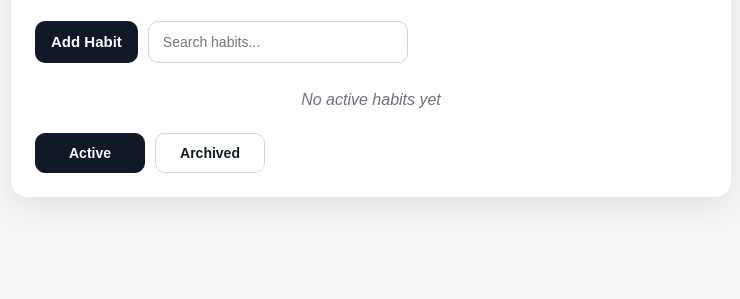
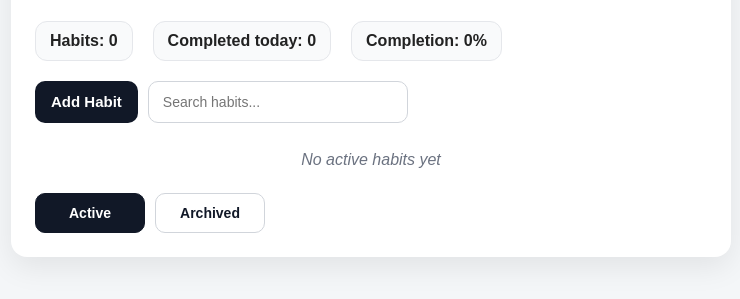
Before and after one commit to Nastia-Pirogova/Habit-Tracker, a website built with Vite: page habit-tracker/index.html in a window 1280 px wide. Shown: the part 123-422 px from the top of the page, without its empty margins (269-1009 px from the left). Built offline with nearby package versions, Linux system fonts and the light colour scheme.

Commit message:
feat: add statistics dashboard for habits

```diff
--- a/habit-tracker/src/styles/main.css
+++ b/habit-tracker/src/styles/main.css
@@ -255,13 +255,30 @@ h1 {
     font-weight: 600;
     transition: 0.2s ease;
 }
+
 .modal-actions button#modal-cancel {
     border: 1px solid #d1d5db;
     background: #fff;
     color: #111827;
 }
+
 .hidden {
     display: none;
+}
+
+#stats {
+    display: flex;
+    gap: 20px;
+    margin: 20px 0;
+    flex-wrap: wrap;
+}
+
+.stats-item {
+    padding: 10px 14px;
+    background: #f9fafb;
+    border: 1px solid #e5e7eb;
+    border-radius: 12px;
+    font-weight: 600;
 }
 
 @media (max-width: 640px) {
@@ -296,4 +313,9 @@ h1 {
     .filter-btn {
         width: 100%;
     }
+
+    #stats {
+        gap: 10px;
+        margin: 16px 0;
+    }
 }
--- a/habit-tracker/src/ui/renderHabits.js
+++ b/habit-tracker/src/ui/renderHabits.js
@@ -2,6 +2,7 @@ import {todayStr} from "../services/dateService.js";
 
 export function renderHabits(state) {
     ensureLayout();
+    renderStats(state);
     renderFilters(state);
     renderHabitList(state);
 }
@@ -12,6 +13,7 @@ function ensureLayout() {
 
     container.innerHTML = `
     <h1>Habit Tracker</h1>
+    <div id="stats"></div>
 
     <div class="toolbar">
       <button id="add-btn">Add Habit</button>
@@ -37,6 +39,8 @@ function ensureLayout() {
         </div>
       </div>
     </div>
+
+
   `;
 }
 
@@ -114,3 +118,25 @@ function getHabitsToRender(state) {
     );
 
 }
+
+function renderStats(state) {
+    const container = document.querySelector("#stats");
+    const today = todayStr();
+    const total = state.habits.length;
+
+    const completed = state.habits.filter((h) => {
+        return h.isDoneOn(today);
+    }).length;
+
+    const percent = total === 0
+        ? 0
+        : Math.round((completed / total) * 100);
+
+    container.innerHTML = `
+        <div class="stats-item">Habits: ${total}</div>
+        <div class="stats-item">Completed today: ${completed}</div>
+        <div class="stats-item">Completion: ${percent}%</div>
+    `;
+
+
+}
```
